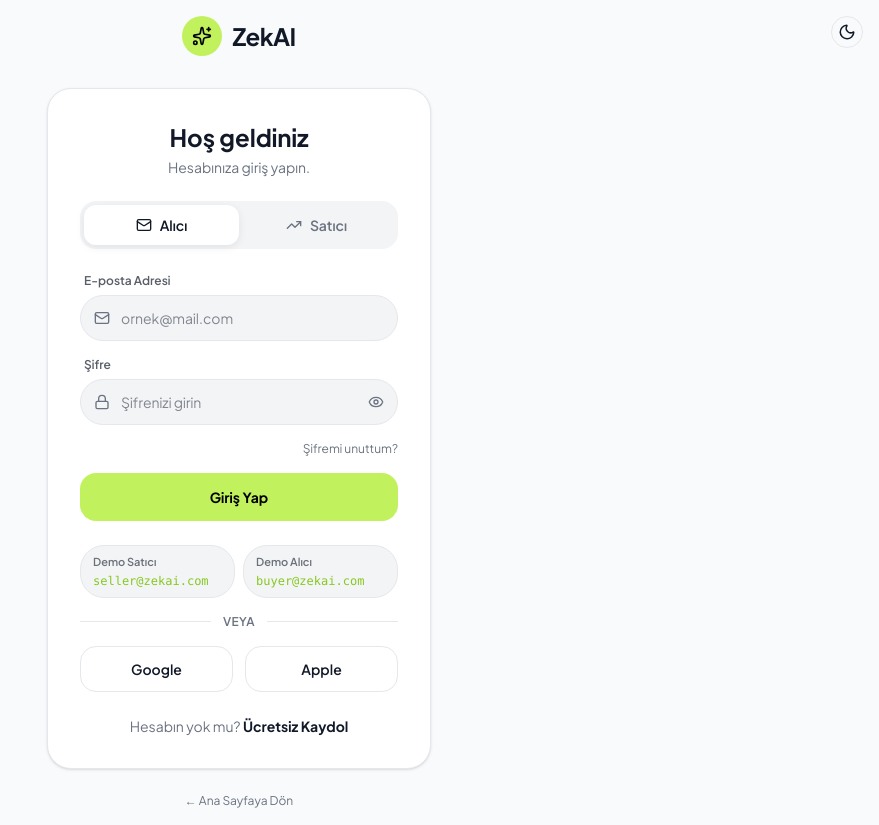
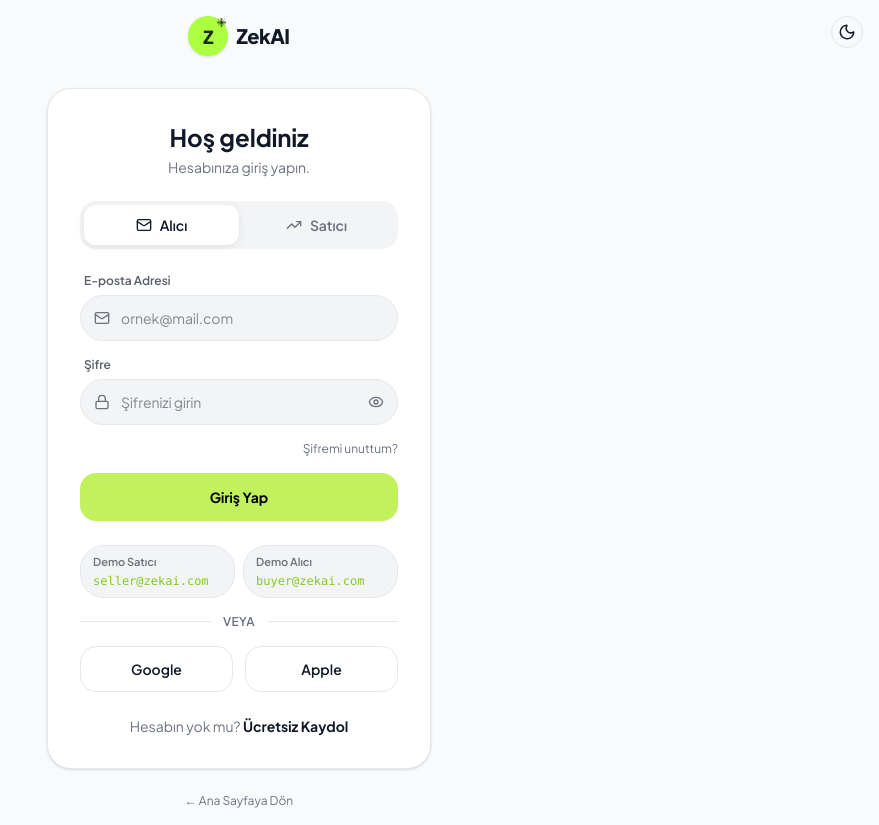
Before and after one commit to mrfiratatalay/btk-zekai, a Next.js app in the folder apps/zekai-platform-web/: page /login in a window 1280 px wide. Shown: the whole page, without its empty margins (401-1280 px from the left). Built offline with nearby package versions, Linux system fonts and the light colour scheme; no server answers.

Commit message:
style: refine platform UI

```diff
--- a/apps/zekai-platform-web/src/app/layout.tsx
+++ b/apps/zekai-platform-web/src/app/layout.tsx
@@ -12,7 +12,7 @@ const jakarta = Plus_Jakarta_Sans({
 });
 
 export const metadata: Metadata = {
-  title: "Zekai — AI Commerce Platform",
+  title: "ZekAI — AI Commerce Platform",
   description:
     "Alıcılar için pişmanlık riski analizi, satıcılar için ürün optimizasyonu sunan AI SaaS platformu.",
 };
--- a/apps/zekai-platform-web/src/components/auth/LoginPage.tsx
+++ b/apps/zekai-platform-web/src/components/auth/LoginPage.tsx
@@ -3,9 +3,10 @@
 import Link from "next/link";
 import { useRouter, useSearchParams } from "next/navigation";
 import { useState } from "react";
-import { Eye, EyeOff, Lock, Mail, Sparkles, TrendingUp } from "lucide-react";
+import { Eye, EyeOff, Lock, Mail, TrendingUp } from "lucide-react";
 import { login } from "@/lib/api/auth";
 import { ThemeToggle } from "@/components/layout/ThemeToggle";
+import { ZekaiLogo } from "@/components/ui/ZekaiLogo";
 
 type Role = "buyer" | "seller";
 
@@ -42,11 +43,8 @@ export function LoginPage() {
       </div>
       <div className="w-full max-w-sm">
         {/* Logo */}
-        <div className="mb-8 flex items-center justify-center gap-2.5">
-          <div className="flex size-10 items-center justify-center rounded-xl bg-[#C1F25D]">
-            <Sparkles className="size-5 text-black" />
-          </div>
-          <span className="text-2xl font-bold tracking-tight text-foreground">ZekAI</span>
+        <div className="mb-8 flex items-center justify-center">
+          <ZekaiLogo size="lg" />
         </div>
 
         {/* Card */}
--- a/apps/zekai-platform-web/src/components/auth/RegisterPage.tsx
+++ b/apps/zekai-platform-web/src/components/auth/RegisterPage.tsx
@@ -3,9 +3,10 @@
 import Link from "next/link";
 import { useRouter } from "next/navigation";
 import { useState } from "react";
-import { ArrowRight, CheckCircle, Eye, EyeOff, Lock, Mail, Phone, Sparkles, Store, User } from "lucide-react";
+import { ArrowRight, CheckCircle, Eye, EyeOff, Lock, Mail, Phone, Store, User } from "lucide-react";
 import { register } from "@/lib/api/auth";
 import { ThemeToggle } from "@/components/layout/ThemeToggle";
+import { ZekaiLogo } from "@/components/ui/ZekaiLogo";
 
 type Role = "buyer" | "seller";
 
@@ -103,11 +104,8 @@ export function RegisterPage() {
       </div>
       <div className="w-full max-w-sm">
         {/* Logo */}
-        <div className="mb-8 flex items-center justify-center gap-2.5">
-          <div className="flex size-10 items-center justify-center rounded-xl bg-[#C1F25D]">
-            <Sparkles className="size-5 text-black" />
-          </div>
-          <span className="text-2xl font-bold tracking-tight text-foreground">ZekAI</span>
+        <div className="mb-8 flex items-center justify-center">
+          <ZekaiLogo size="lg" />
         </div>
 
         <div className="rounded-3xl border border-border bg-card p-8 shadow-sm" style={{ borderRadius: "24px" }}>
--- a/apps/zekai-platform-web/src/components/landing/ZekaiLanding.tsx
+++ b/apps/zekai-platform-web/src/components/landing/ZekaiLanding.tsx
@@ -3,6 +3,7 @@
 import Link from "next/link";
 import { useState } from "react";
 import { motion, AnimatePresence } from "framer-motion";
+import { ZekaiLogo } from "@/components/ui/ZekaiLogo";
 import {
   ArrowRight,
   BarChart3,
@@ -146,11 +147,8 @@ export function ZekaiLanding() {
         <div className="mx-auto flex h-16 max-w-7xl items-center justify-between px-4 sm:px-6">
 
           {/* Logo */}
-          <Link href="/" className="flex items-center gap-2.5" onClick={closeMobileMenu}>
-            <div className="flex size-9 sm:size-10 items-center justify-center rounded-xl bg-[#C1F25D]">
-              <Sparkles className="size-4 sm:size-5 text-black" />
-            </div>
-            <span className="text-lg sm:text-xl font-bold tracking-tight text-foreground">ZekAI</span>
+          <Link href="/" onClick={closeMobileMenu}>
+            <ZekaiLogo size="lg" />
           </Link>
 
           {/* Desktop nav links */}
@@ -664,12 +662,7 @@ export function ZekaiLanding() {
       {/* ── Footer ───────────────────────────────────────────────────────── */}
       <footer className="border-t border-border bg-card py-8">
         <div className="mx-auto flex max-w-7xl flex-col items-center gap-4 px-4 sm:px-6 md:flex-row md:justify-between">
-          <div className="flex items-center gap-2.5">
-            <div className="flex size-8 items-center justify-center rounded-lg bg-[#C1F25D]">
-              <Sparkles className="size-4 text-black" />
-            </div>
-            <span className="font-bold text-foreground">ZekAI</span>
-          </div>
+          <ZekaiLogo size="md" />
           <p className="text-center text-sm text-muted-foreground">© 2025 ZekAI — AI Commerce Platform. Tüm hakları saklıdır.</p>
           <div className="flex gap-4 text-sm text-muted-foreground">
             <Link href="/privacy" className="transition-colors hover:text-foreground">Gizlilik</Link>
--- a/apps/zekai-platform-web/src/components/platform/kombin/KombinFlow.tsx
+++ b/apps/zekai-platform-web/src/components/platform/kombin/KombinFlow.tsx
@@ -37,7 +37,7 @@ function StepIndicator({ current }: { current: number }) {
           <div key={step.id} className="flex items-center gap-1.5">
             <div
               className={cn(
-                "flex items-center gap-1.5 rounded-full px-3.5 py-1.5 text-xs font-bold transition-all",
+                "flex items-center gap-1 rounded-full px-2.5 py-1 text-[10px] font-bold transition-all",
                 state === "active" && "bg-[#adff41] text-[#1a2e00]",
                 state === "done" && "bg-muted text-muted-foreground",
                 state === "idle" && "border border-border text-muted-foreground bg-transparent",
--- a/apps/zekai-platform-web/src/components/platform/kombin/Step3Analysis.tsx
+++ b/apps/zekai-platform-web/src/components/platform/kombin/Step3Analysis.tsx
@@ -143,9 +143,9 @@ export function Step3Analysis() {
       className="flex flex-col gap-5"
     >
       {/* Overall Score */}
-      <div className="flex items-center gap-5 rounded-2xl border border-border bg-card p-5">
+      <div className="flex flex-col items-center gap-4 rounded-2xl border border-border bg-card p-5 sm:flex-row sm:gap-5 sm:items-start">
         <ScoreGauge score={scores.overall} />
-        <div className="flex-1 min-w-0">
+        <div className="flex-1 min-w-0 text-center sm:text-left">
           <p className="text-xs font-semibold uppercase tracking-wider text-muted-foreground mb-1">
             Genel Kombin Skoru
           </p>
@@ -155,7 +155,7 @@ export function Step3Analysis() {
       </div>
 
       {/* Sub scores */}
-      <div className="grid grid-cols-4 gap-2">
+      <div className="grid grid-cols-2 gap-2 sm:grid-cols-4">
         <SubScoreCard icon={Heart}       label="İhtiyaç Uyumu"  value={scores.needFit} />
         <SubScoreCard icon={Puzzle}      label="Parça Uyumu"    value={scores.partFit} />
         <SubScoreCard icon={Scale}       label="Bütçe Dengesi"  value={scores.budgetBalance} />
--- a/apps/zekai-platform-web/src/components/seller-studio/SellerLayout.tsx
+++ b/apps/zekai-platform-web/src/components/seller-studio/SellerLayout.tsx
@@ -7,17 +7,7 @@ import { ChevronLeft, ChevronRight, ChevronUp, LogOut, Package, Settings } from
 import { cn } from "@/lib/utils";
 import { getCurrentUser, logout, type AuthUser } from "@/lib/api/auth";
 import { ThemeToggle } from "@/components/layout/ThemeToggle";
-
-function ZekAILogo({ size = 28 }: { size?: number }) {
-  return (
-    <svg width={size} height={size} viewBox="0 0 28 28" fill="none">
-      <rect x="0" y="0" width="12" height="12" rx="3" fill="#22c55e" />
-      <rect x="16" y="0" width="12" height="12" rx="3" fill="#22c55e" opacity="0.7" />
-      <rect x="0" y="16" width="12" height="12" rx="3" fill="#22c55e" opacity="0.7" />
-      <rect x="16" y="16" width="12" height="12" rx="3" fill="#22c55e" opacity="0.4" />
-    </svg>
-  );
-}
+import { ZekaiLogo } from "@/components/ui/ZekaiLogo";
 
 const NAV_ITEMS = [
   { label: "Ürünlerim", href: "/seller/products", icon: Package },
@@ -89,11 +79,10 @@ export function SellerLayout({ children }: { children: React.ReactNode }) {
         <div className={cn("flex h-16 shrink-0 items-center border-b border-border px-3", collapsed ? "justify-center" : "justify-between px-4")}>
           {!collapsed && (
             <div className="flex items-center gap-2.5">
-              <ZekAILogo size={26} />
-              <span className="text-base font-black tracking-tight text-foreground">ZekAI</span>
+              <ZekaiLogo size="md" />
             </div>
           )}
-          {collapsed && <ZekAILogo size={24} />}
+          {collapsed && <ZekaiLogo size="md" showText={false} />}
           <button
             onClick={toggleCollapse}
             className={cn(
@@ -184,8 +173,7 @@ export function SellerLayout({ children }: { children: React.ReactNode }) {
         {/* Top header */}
         <header className="sticky top-0 z-30 flex h-14 shrink-0 items-center justify-between border-b border-border bg-card/80 px-4 sm:px-6 backdrop-blur-xl">
           <div className="flex items-center gap-2 lg:hidden">
-            <ZekAILogo size={22} />
-            <span className="text-base font-black text-foreground">ZekAI</span>
+            <ZekaiLogo size="md" />
           </div>
           <div className="hidden lg:block" />
           <ThemeToggle className="text-muted-foreground hover:bg-muted" />
--- /dev/null
+++ b/apps/zekai-platform-web/src/components/ui/ZekaiLogo.tsx
@@ -0,0 +1,52 @@
+import { cn } from "@/lib/utils";
+
+type LogoSize = "sm" | "md" | "lg";
+
+interface ZekaiLogoProps {
+  size?: LogoSize;
+  showText?: boolean;
+  subtitle?: string;
+  className?: string;
+}
+
+const sizeMap = {
+  sm: { box: "size-7", z: "text-[13px]", brand: "text-sm", sub: "text-[9px]", spark: 7 },
+  md: { box: "size-8", z: "text-[15px]", brand: "text-base", sub: "text-[10px]", spark: 8 },
+  lg: { box: "size-10", z: "text-[18px]", brand: "text-xl", sub: "text-xs", spark: 9 },
+};
+
+export function ZekaiLogo({ size = "md", showText = true, subtitle, className }: ZekaiLogoProps) {
+  const s = sizeMap[size];
+  return (
+    <div className={cn("flex items-center gap-2", className)}>
+      {/* Icon box */}
+      <div className={cn("relative flex items-center justify-center rounded-xl bg-[#ADFF41] shadow-sm shrink-0", s.box)}>
+        <span className={cn("font-black text-[#1a2e00] leading-none select-none", s.z)}>Z</span>
+        {/* Spark — 4-pointed star in top-right corner */}
+        <svg
+          className="absolute"
+          style={{ top: 2, right: 2, width: s.spark, height: s.spark }}
+          viewBox="0 0 10 10"
+          fill="none"
+        >
+          <line x1="5" y1="0" x2="5" y2="10" stroke="#1a2e00" strokeWidth="2" strokeLinecap="round" opacity="0.65" />
+          <line x1="0" y1="5" x2="10" y2="5" stroke="#1a2e00" strokeWidth="2" strokeLinecap="round" opacity="0.65" />
+          <line x1="1.5" y1="1.5" x2="8.5" y2="8.5" stroke="#1a2e00" strokeWidth="1.2" strokeLinecap="round" opacity="0.3" />
+          <line x1="8.5" y1="1.5" x2="1.5" y2="8.5" stroke="#1a2e00" strokeWidth="1.2" strokeLinecap="round" opacity="0.3" />
+        </svg>
+      </div>
+
+      {/* Text */}
+      {showText && (
+        <div className="flex flex-col leading-none">
+          <span className={cn("font-black text-foreground tracking-tight", s.brand)}>ZekAI</span>
+          {subtitle && (
+            <span className={cn("font-semibold tracking-widest text-muted-foreground/50 uppercase", s.sub)}>
+              {subtitle}
+            </span>
+          )}
+        </div>
+      )}
+    </div>
+  );
+}
```
Also changed, not shown: apps/zekai-platform-web/src/components/platform/PlatformNav.tsx (+3 -12 lines), apps/zekai-platform-web/src/components/platform/kombin/Step2Place.tsx (+11 -14 lines), 1 other file (tests, documents, lock files or other folders).
